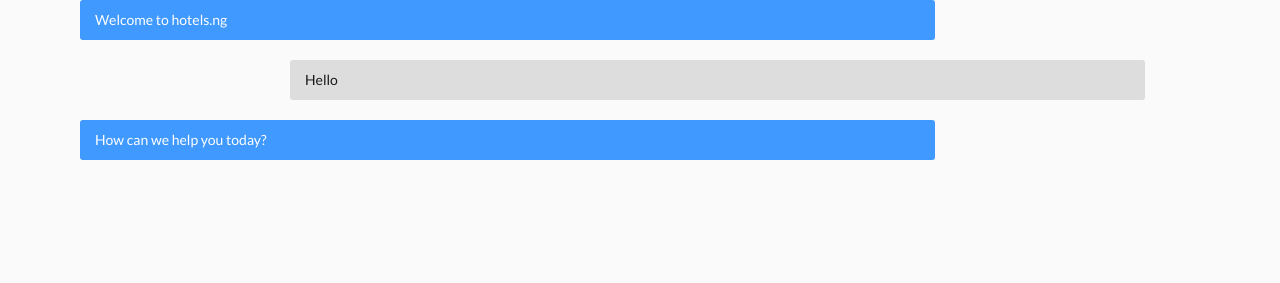
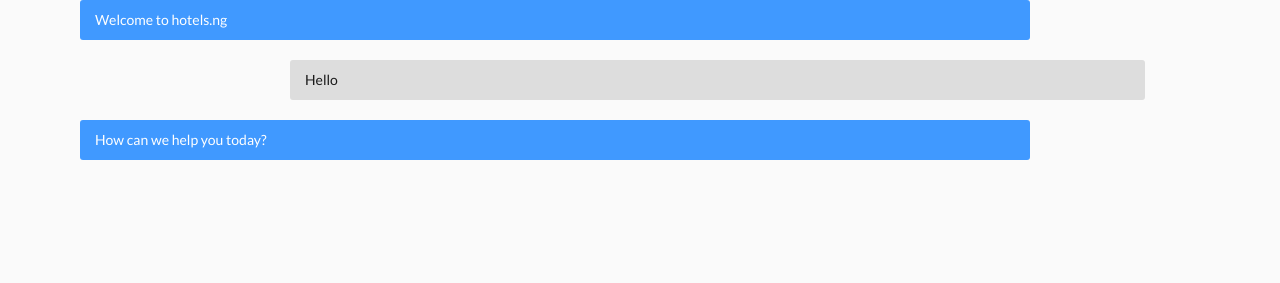
Before and after one commit to seyishemba/hng-stage7a, a plain HTML site: page messagebox.html in a window 1280 px wide. Drawn offline with nearby package versions, Linux system fonts and the light colour scheme.

Commit message:
Update messagebox.html

```diff
--- a/messagebox.html
+++ b/messagebox.html
@@ -1,6 +1,3 @@
-  <div style="min-height: 280px; width: 100%">
-    <!-- CHAT MESSAGES COMES HERE-->
-
 <!DOCTYPE html>
 <html lang="en">
 <head>
@@ -34,11 +31,16 @@
 <link rel="stylesheet" type="text/css" href="css/main.css">
 </head>
 <body>
+
+      <div style="min-height: 280px; width: 100%">
+    <!-- CHAT MESSAGES COMES HERE-->
+
+
     <div class="container">
 
     <!-- reciever  -->
     <div>
-    <div class="col-md-9" style="background: #4099FF; color: white; margin-left: 10px; border-radius: 3px; padding: 10px 15px">
+    <div class="col-xs-10" style="background: #4099FF; color: white; margin-left: 10px; border-radius: 3px; padding: 10px 15px">
       Welcome to hotels.ng
     </div>
     <div class="clearfix"></div>
@@ -58,10 +60,9 @@
 
     <!-- reciever  -->
     <div>
-    <div class="col-md-9" style="background: #4099FF; color: white; margin-left: 10px; border-radius: 3px; padding: 10px 15px">
+    <div class="col-xs-10" style="background: #4099FF; color: white; margin-left: 10px; border-radius: 3px; padding: 10px 15px">
       How can we help you today?
     </div>
-    <div class="col-md-1"></div>
     <div class="clearfix"></div>
     <br>
     </div>
```
